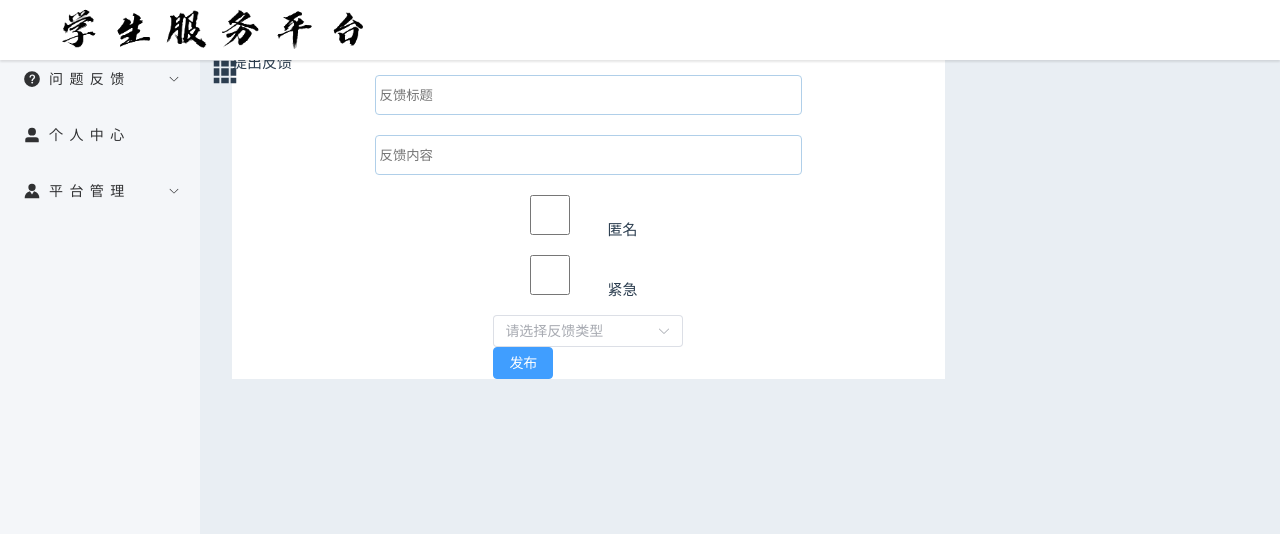
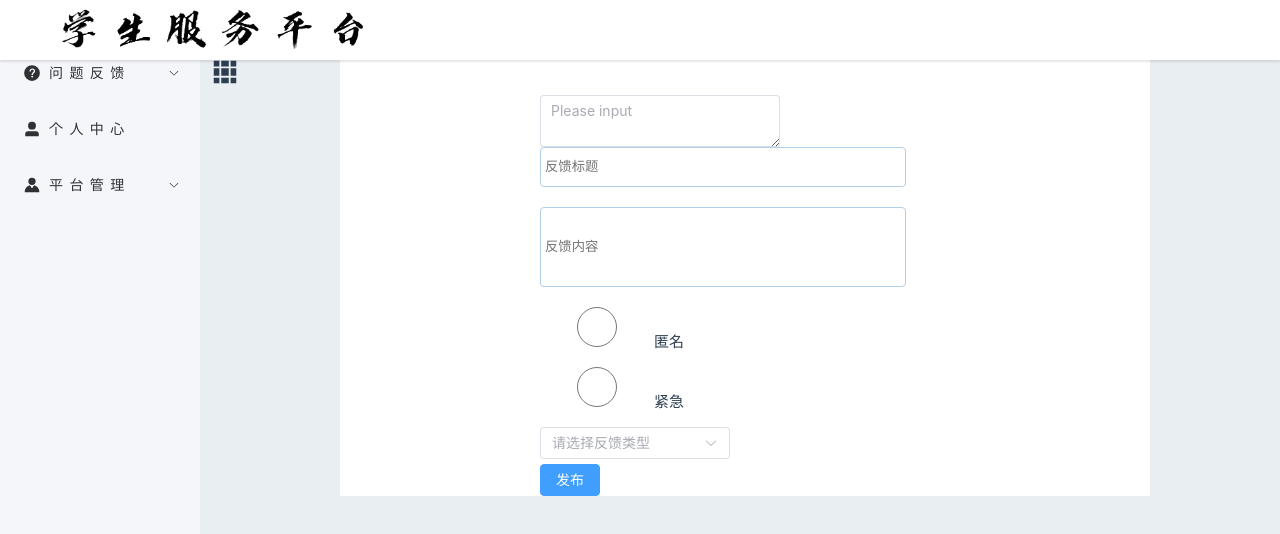
Before and after one commit to ZheYi101/StudentServicePlatform_QianDuan, a Vue app: page /main/postProblem in a window 1280 px wide. Shown: the top 534 px of the page. Built offline with nearby package versions, Linux system fonts and the light colour scheme.

Commit message:
学生服务平台2.3.4 UI微调

```diff
--- a/src/main.vue
+++ b/src/main.vue
@@ -114,7 +114,7 @@ body {
     width: 200px;
     height: calc(100% - 8%);
     background-color: #f4f6f9;
-    margin-top: 4%;
+    margin-top: 3.5%;
     position: fixed;
     left: 0;
     z-index: 1020;
@@ -123,7 +123,7 @@ body {
 .el-container .el-main {
     margin-left: 200px;
     padding: 0;
-    margin-top: 4%;
+    margin-top: 3.5%;
     height: calc(100% - 8%);
     overflow-y: auto;
     background-repeat: no-repeat;
--- a/src/postProblem.vue
+++ b/src/postProblem.vue
@@ -57,16 +57,17 @@ function clear() {
   post_type.value = null
 }
 </script>
+
 <template>
     <div class="postProblem">
-        <h1>提出反馈</h1>
         <div class="inputForm">
+          <el-input v-model="textarea" style="width: 240px":rows="2" type="textarea" placeholder="Please input"/>
             <input v-model="title" type="text" placeholder="反馈标题"/>
-            <input v-model="content" type="text" placeholder="反馈内容"/>
+            <input v-model="content" type="text" placeholder="反馈内容" style="height: 80px;"/>
             <div class="buttonForm">
-              <input type="checkbox" v-model="is_annoymous" value=1>
-              <label for="is_annoymous">匿名</label>
-              <input type="checkbox" v-model="is_urgent" value=1>
+              <input type="radio" v-model="is_anonymous" value="1">
+              <label for="is_anonymous">匿名</label>
+              <input type="radio" v-model="is_urgent" value="1">
               <label for="is_urgent">紧急</label>
               <el-select v-model="post_type" placeholder="请选择反馈类型">
                 <el-option label="水电类" value='1'></el-option>
@@ -74,32 +75,36 @@ function clear() {
                 <el-option label="通讯类" value='3'></el-option>
                 <el-option label="园林绿化类" value='4'></el-option>
               </el-select>
-              <el-button type="primary" @click="putpost()">发布</el-button>
+              <el-button type="primary" @click="putpost()" style="margin-top: 5px;">发布</el-button>
             </div>
         </div>
     </div>
 </template>
 
-<style>
+<style scoped>
 
 .postProblem {
-    align-items: flex-start;
+    margin-left: 10%;
+    align-items: center;
     height: auto;
-    width: 66%;
+    width: 75%;
     background-color: #ffffff;
     overflow-y: auto;
 }
 
 .inputForm {
+    margin-top: 50px;
+    margin-left: 200px;
     display: flex;
     flex-direction: column;
-    align-items: center;
+    align-items: flex-start;
     flex-grow: 1;
 }
 
 input {
     width: 60%;
     height: 40px;
+    max-width: 60%;
     margin-bottom: 20px;
     text-indent: 4px;
     border: 1px solid #b0cfe9;
```
